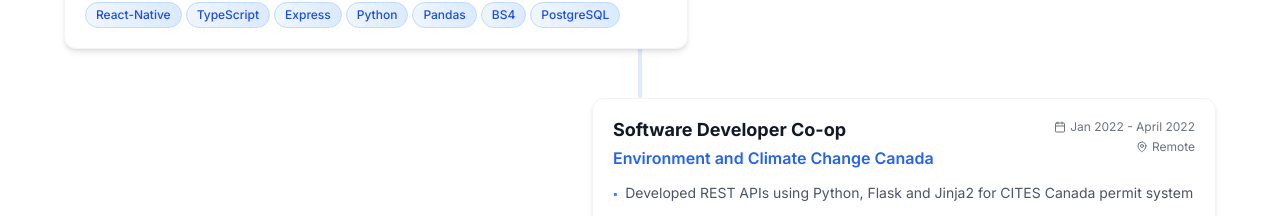
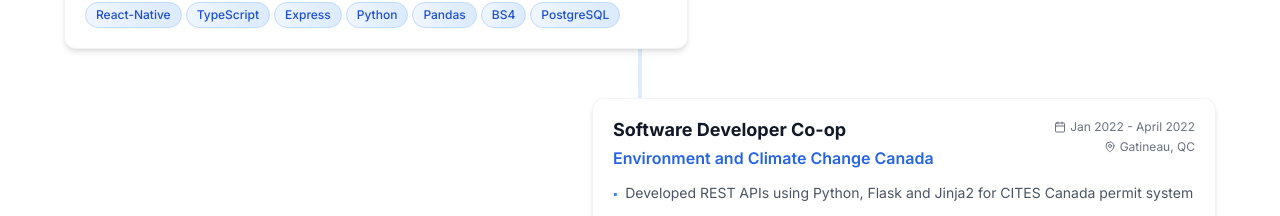
Before and after one commit to cmhrabi/cmhrabi.github.io, a React (Vite) app: page / in a window 1280 px wide. Shown: the part 2960-3176 px from the top of the page. Built offline with nearby package versions, Linux system fonts and the light colour scheme.

Commit message:
Update to gatineau qc

```diff
--- a/src/data/portfolio.ts
+++ b/src/data/portfolio.ts
@@ -85,7 +85,7 @@ export const experience = [
     id: 6,
     title: "Software Developer Co-op",
     company: "Environment and Climate Change Canada",
-    location: "Remote",
+    location: "Gatineau, QC",
     period: "Jan 2022 - April 2022",
     description: [
       "Developed REST APIs using Python, Flask and Jinja2 for CITES Canada permit system"
```
